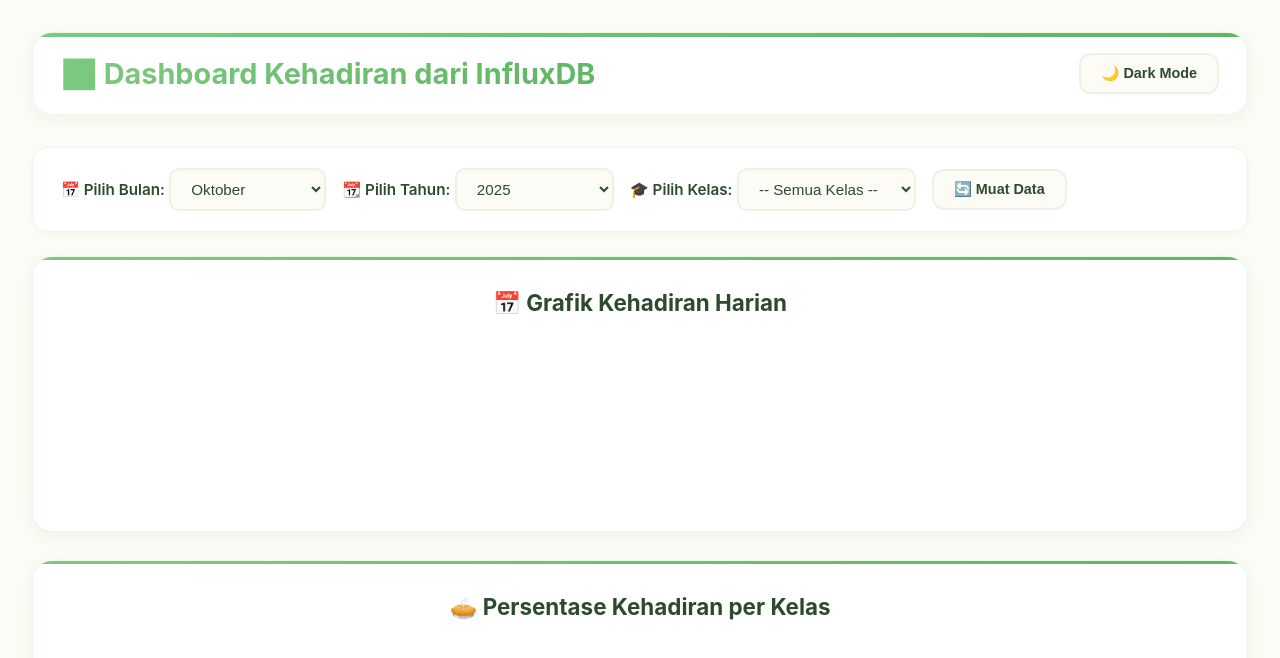
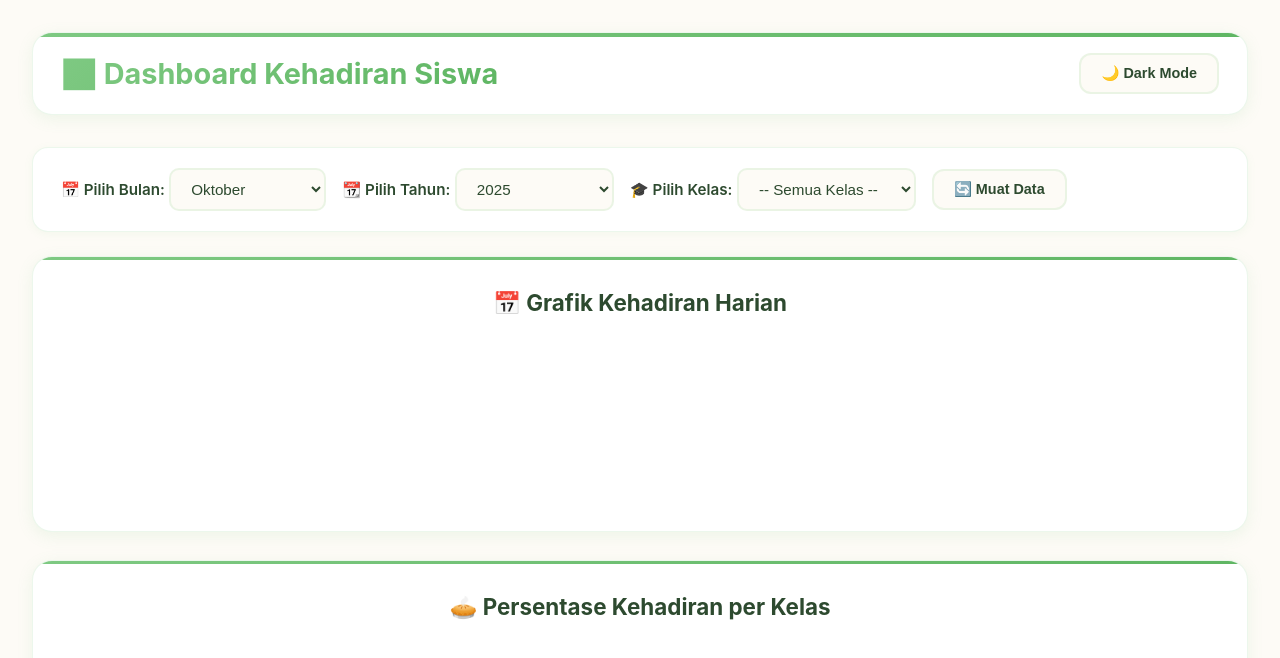
Before and after one commit to bidaayu/bidaayu-app, a website: page dashboard.html in a window 1280 px wide. Shown: the top 658 px of the page. Drawn offline with nearby package versions, Linux system fonts and the light colour scheme; no server answers.

Commit message:
Update dashboard.html title

```diff
--- a/dashboard.html
+++ b/dashboard.html
@@ -10,7 +10,7 @@
 <body class="main-content">
   <div class="container">
     <header>
-      <h1>📈 Dashboard Kehadiran dari InfluxDB</h1>
+      <h1>📈 Dashboard Kehadiran Siswa</h1>
       <button class="theme-toggle" onclick="toggleTheme()">🌙 Dark Mode</button>
     </header>
 
```
